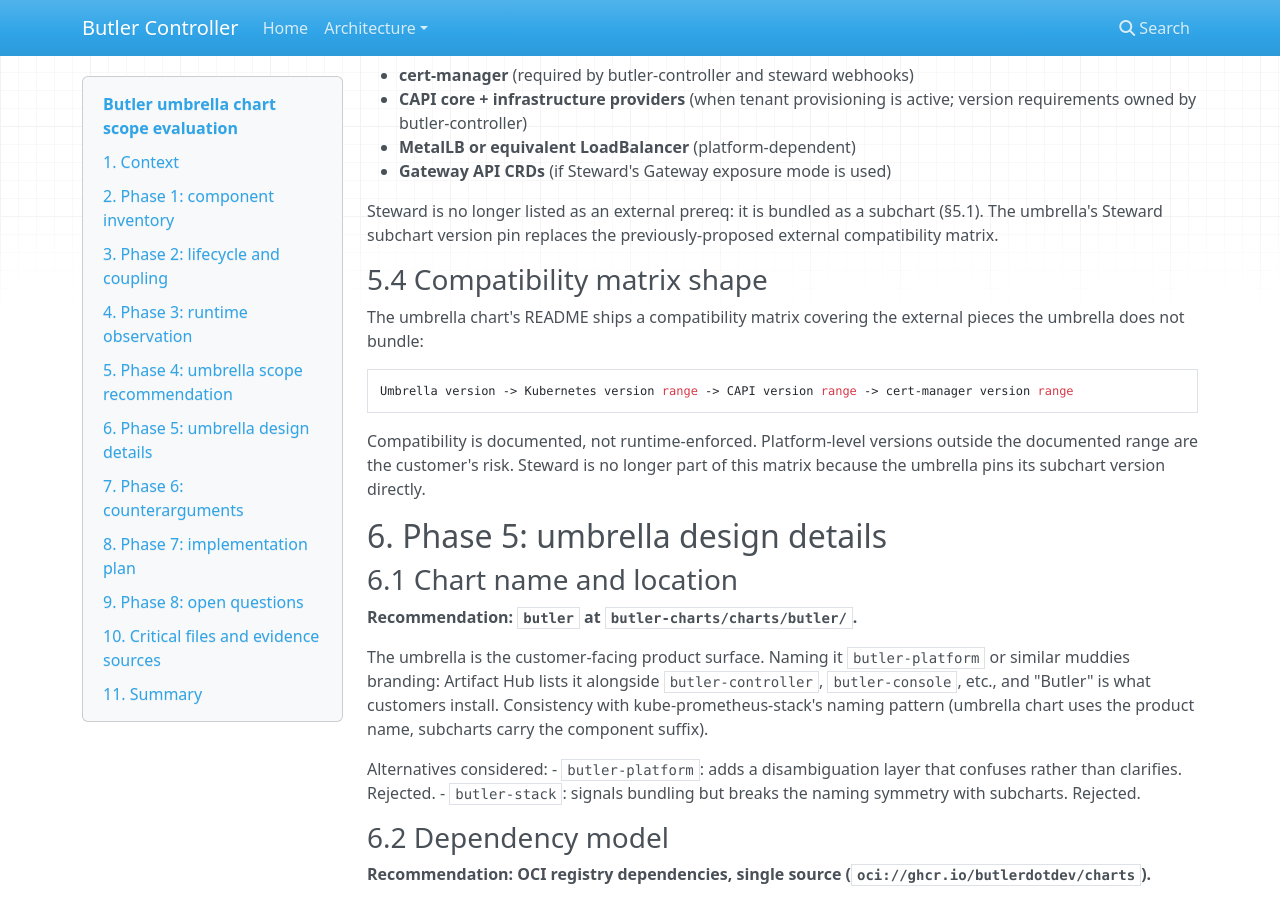
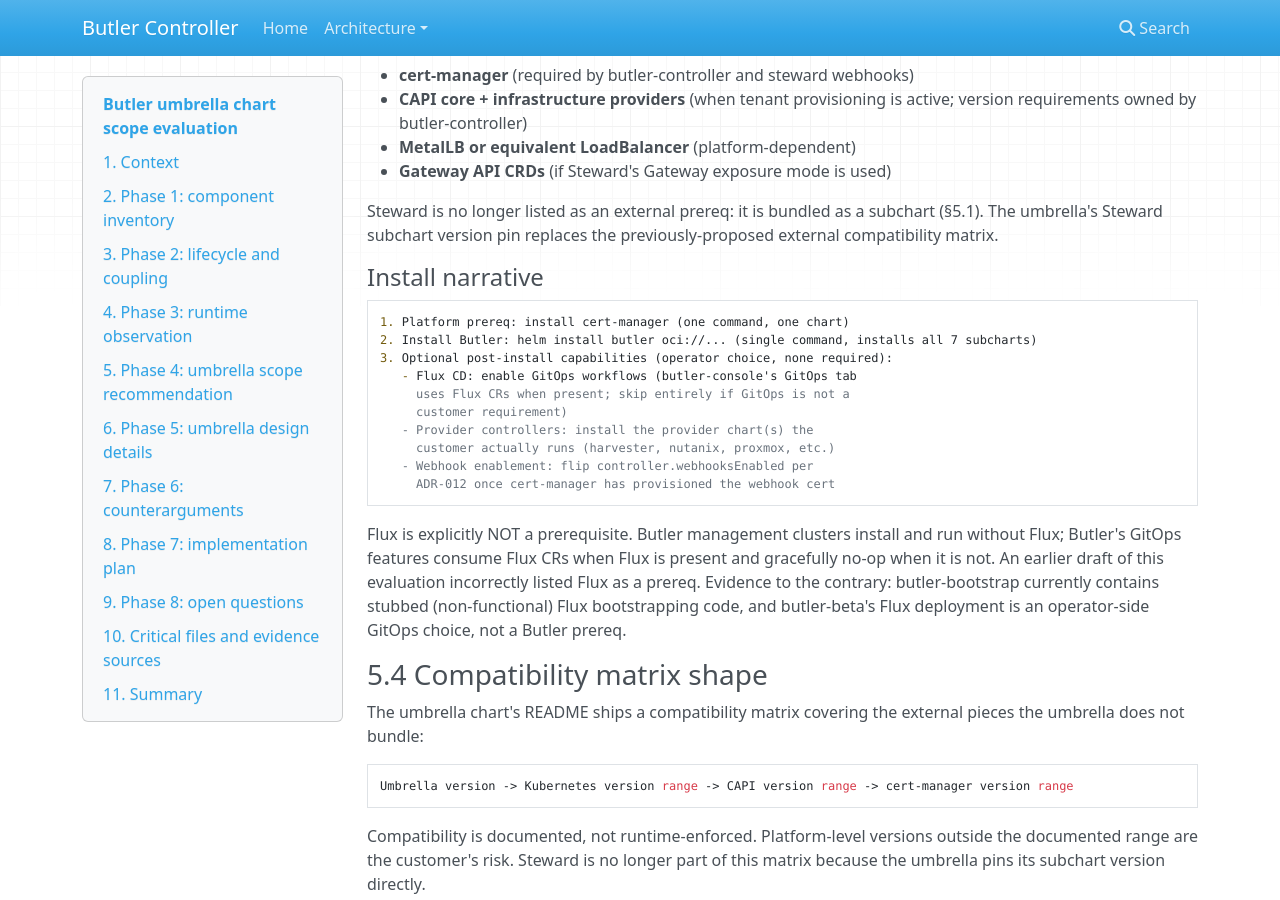
Before and after one commit to butlerdotdev/butler-controller, an MkDocs documentation site: the page built from docs/architecture/umbrella-chart-evaluation.md, in a window 1280 px wide and 900 px high, scrolled down 7457 px. Built offline with MkDocs 1.6.1, drawn with Linux system fonts in a browser that asks for light colours; nearby versions of some CDN libraries; some of the changed text lies outside the part shown.

Commit message:
docs: correct Flux classification from prereq to opt-in post-install capability
butler-bootstrap's Flux bootstrapping code is stubbed and
non-functional. A Butler management cluster installs without Flux.
Flux is activated post-install by operators who want GitOps workflows;
customers who don't want GitOps run Butler without Flux entirely. The
original evaluation incorrectly listed Flux as an external prerequisite.

Revisions:
- Section 5.3 adds an explicit install narrative showing the
  cert-manager prereq followed by the umbrella install, then the
  three optional post-install capabilities (Flux, providers, webhook
  enablement). Clarifies Flux is opt-in, not required.
- Section 8 Session 5 scope clarifies that butler-beta's Flux
  HelmRelease consolidation is butler-beta-specific; customers not
  running Flux follow a direct helm upgrade path instead.
- Section 9 adds open question 7: separately filed follow-up to
  remove stubbed Flux bootstrapping code from butler-bootstrap.

Separately filed follow-up issue: remove stubbed Flux bootstrapping
code from butler-bootstrap.

````diff
--- a/docs/architecture/umbrella-chart-evaluation.md
+++ b/docs/architecture/umbrella-chart-evaluation.md
@@ -201,6 +201,23 @@ For each component, IN or OUT of the umbrella with evidence-based reasoning. Cri
 
 Steward is no longer listed as an external prereq: it is bundled as a subchart (§5.1). The umbrella's Steward subchart version pin replaces the previously-proposed external compatibility matrix.
 
+#### Install narrative
+
+```
+1. Platform prereq: install cert-manager (one command, one chart)
+2. Install Butler: helm install butler oci://... (single command, installs all 7 subcharts)
+3. Optional post-install capabilities (operator choice, none required):
+   - Flux CD: enable GitOps workflows (butler-console's GitOps tab
+     uses Flux CRs when present; skip entirely if GitOps is not a
+     customer requirement)
+   - Provider controllers: install the provider chart(s) the
+     customer actually runs (harvester, nutanix, proxmox, etc.)
+   - Webhook enablement: flip controller.webhooksEnabled per
+     ADR-012 once cert-manager has provisioned the webhook cert
+```
+
+Flux is explicitly NOT a prerequisite. Butler management clusters install and run without Flux; Butler's GitOps features consume Flux CRs when Flux is present and gracefully no-op when it is not. An earlier draft of this evaluation incorrectly listed Flux as a prereq. Evidence to the contrary: butler-bootstrap currently contains stubbed (non-functional) Flux bootstrapping code, and butler-beta's Flux deployment is an operator-side GitOps choice, not a Butler prereq.
+
 ### 5.4 Compatibility matrix shape
 
 The umbrella chart's README ships a compatibility matrix covering the external pieces the umbrella does not bundle:
@@ -386,7 +403,7 @@ Six sessions. Each session is surgical and validates on butler-beta or a KinD sc
 | 2 | Introduce `global.*` values. Rewire each subchart's values.yaml to honor globals via the Helm subchart global pattern. Requires PRs into butler-crds/controller/console/addons and steward/capi-steward to accept globals. | `helm template` shows expected rendering with a single `global.imageRegistry` override. Subchart individual installs still work (backward compatible). | Session 1 |
 | 3 | Release `butler 1.0.0-rc0` to OCI. Install on a KinD scratch cluster via `helm install`. | Full KinD smoke test: CRDs install, controller + console + steward + capi-steward pods Ready, ButlerConfig and a test TenantControlPlane reconcile. | Session 2 |
 | 4 | Migration harness: write and test the Helm 3 release adoption script on the KinD scratch cluster that previously held the seven individual releases (four butler-* + steward-crds + steward + a capi-steward Helm release converted from kubectl manifests). Prove it re-adopts without resource churn. | Re-adopt dry-run, apply, confirm `helm list` shows only `butler` and `helm get manifest butler` matches the union of the previous releases. | Session 3 |
-| 5 | butler-beta cutover. Apply the migration script, including the conversion of the currently-kubectl-managed capi-steward Deployment into the umbrella. Consolidate Flux HelmReleases on butler-beta. | butler-beta stays green: Management GitOps tab loads, cluster create works, webhooks enforce, TenantControlPlane reconciliation unchanged. | Session 4 |
+| 5 | butler-beta cutover. Apply the migration script, including the conversion of the currently-kubectl-managed capi-steward Deployment into the umbrella. butler-beta runs Flux for GitOps, so its per-component HelmReleases collapse to a single umbrella HelmRelease; customers not running Flux would use the direct `helm upgrade` path instead. | butler-beta stays green: Management GitOps tab loads, cluster create works, webhooks enforce, TenantControlPlane reconciliation unchanged. | Session 4 |
 | 6 | Company 1 cutover per their change window. | Per Company 1 harness (to be defined when the window is scheduled). | Session 5 + Company 1 availability |
 
 **Total calendar estimate:** 3-5 development weeks assuming one session per ~2 work days plus butler-beta validation windows. Company 1 cutover timing depends on their change window.
@@ -399,6 +416,7 @@ Six sessions. Each session is surgical and validates on butler-beta or a KinD sc
 4. **capi-steward Helm chart creation.** The umbrella scope includes capi-steward, but no Helm chart exists today (deployed via kubectl manifests on butler-beta). Session 0 of the implementation plan creates the chart. Open question: does the chart live in butler-charts (with the other operator charts) or in the capi-steward repo (matching steward's `charts/steward` pattern)? Recommend the latter for consistency with steward's repo layout.
 5. **butler-cli integration.** Today, `butleradm` bootstrap installs individual charts. Post-umbrella, does the CLI install the umbrella by default? That's a butler-cli PR; not an umbrella decision, but a dependency of any "install Butler" story refresh.
 6. **Company 1 kubeconfig parity.** This evaluation could not validate against Company 1. Before the Session 5-6 cutover sequence, get Company 1 runtime state into scope (shared kubeconfig or a one-time snapshot via their operator) to avoid migrating blind.
+7. **butler-bootstrap stubbed Flux bootstrapping cleanup.** Separate from the umbrella decision: butler-bootstrap currently contains stubbed, non-functional Flux bootstrapping code. Since Flux is not a Butler prereq and not part of the install flow, the stubbed code is dead weight and should be removed. File as a follow-up issue on the butler-bootstrap repo; track independently of this evaluation.
 
 ## 10. Critical files and evidence sources
 
````
